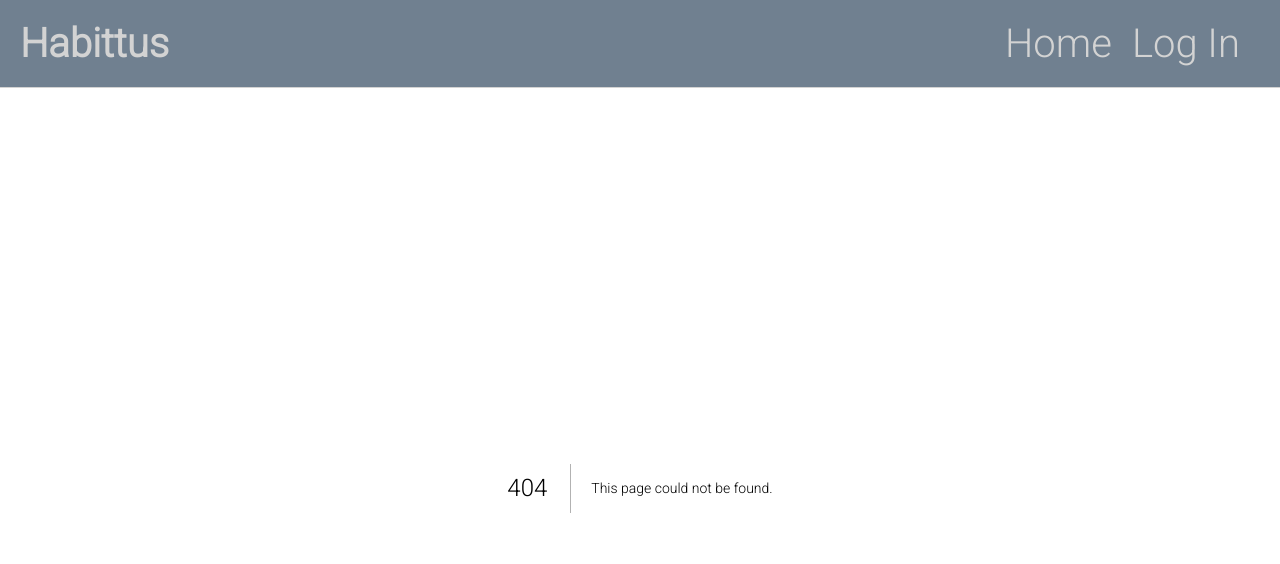
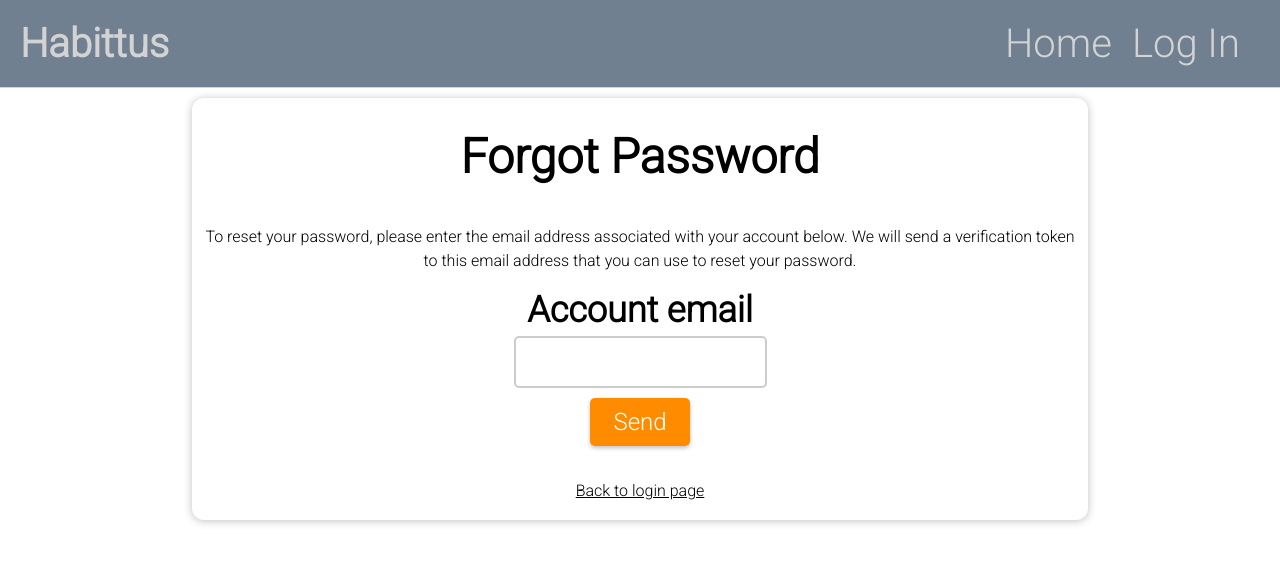
Before and after one commit to AndresUribe1234/Habits-front, a Next.js app: page /login/forgotpassword in a window 1280 px wide. Before the commit this address had no page. Shown: the top 564 px of the page. Built offline with nearby package versions, Linux system fonts and the light colour scheme.

Commit message:
password reset flow working

```diff
--- /dev/null
+++ b/components/auth/forget-password/EmailForm.js
@@ -0,0 +1,79 @@
+import { useRef, useState } from "react";
+import classes from "./../../../styles/ParentForgotPassword.module.scss";
+
+const EmailForm = (props) => {
+  const [error, setError] = useState(false);
+  const [errorMessage, setErrorMessage] = useState("");
+  const [submitingForm, setSubmitingForm] = useState(false);
+
+  const accountEmailRef = useRef();
+
+  const submitFormHandler = async (event) => {
+    event.preventDefault();
+    const enteredEmail = accountEmailRef.current.value;
+    await sendPasswordResetToken(enteredEmail);
+  };
+
+  async function sendPasswordResetToken(email) {
+    try {
+      const object = {
+        method: "POST",
+        headers: { "Content-Type": "application/json" },
+        body: JSON.stringify({
+          email: email,
+        }),
+      };
+
+      setError(false);
+      setSubmitingForm(true);
+      const response = await fetch(
+        `${process.env.NEXT_PUBLIC_NODE_URL}/api/users/account/password-reset/send-token`,
+        object
+      );
+
+      const data = await response.json();
+
+      if (response.status !== 200) {
+        setSubmitingForm(false);
+        setErrorMessage(data.err);
+        setError(true);
+      }
+
+      if (response.status === 200) {
+        setSubmitingForm(false);
+        props.onSetEmail(email);
+        props.onVisible();
+      }
+    } catch (err) {
+      console.log(err);
+    }
+  }
+
+  function disappearErrHandler() {
+    setError(false);
+  }
+
+  return (
+    <form onSubmit={submitFormHandler}>
+      <div>
+        <p>
+          To reset your password, please enter the email address associated with
+          your account below. We will send a verification token to this email
+          address that you can use to reset your password.
+        </p>
+
+        <h2>Account email</h2>
+        <input ref={accountEmailRef} onFocus={disappearErrHandler}></input>
+      </div>
+      {submitingForm && <p>Submiting form...</p>}
+      {!submitingForm && error && (
+        <p className={classes["err-message"]}>{`Error: ${errorMessage}`}</p>
+      )}
+      <div className={classes["btn-container"]}>
+        <button>Send</button>
+      </div>
+    </form>
+  );
+};
+
+export default EmailForm;
--- /dev/null
+++ b/components/auth/forget-password/ParentForgotPassword.js
@@ -0,0 +1,53 @@
+import { useRouter } from "next/router";
+import classes from "./../../../styles/ParentForgotPassword.module.scss";
+import { useState } from "react";
+import EmailForm from "./EmailForm";
+
+import PasswordForm from "./PasswordForm";
+
+const ParentForgotPassword = () => {
+  const [success, setSuccessMsg] = useState(false);
+  const [email, setEmail] = useState("");
+  const [emailFormVisible, setEmailFormVisible] = useState(true);
+  const [passwordFormVisible, setPasswordFormVisible] = useState(false);
+
+  const router = useRouter();
+
+  const backHandler = () => {
+    router.back();
+  };
+
+  const emailVisibleHandler = () => {
+    setEmailFormVisible(false);
+    setPasswordFormVisible(true);
+  };
+
+  const passwordVisibleHandler = () => {
+    setPasswordFormVisible(false);
+    setSuccessMsg(true);
+  };
+
+  const emailHandler = (email) => {
+    setEmail(email);
+  };
+
+  return (
+    <div className={classes["forms-container"]}>
+      <h1>Forgot Password</h1>
+      {emailFormVisible && (
+        <EmailForm onVisible={emailVisibleHandler} onSetEmail={emailHandler} />
+      )}
+      {passwordFormVisible && (
+        <PasswordForm onVisible={passwordVisibleHandler} email={email} />
+      )}
+      {success && (
+        <p className={classes.success}>Success: Password was changed!</p>
+      )}
+      <button onClick={backHandler} className={classes["back-btn"]}>
+        Back to login page
+      </button>
+    </div>
+  );
+};
+
+export default ParentForgotPassword;
--- /dev/null
+++ b/components/auth/forget-password/PasswordForm.js
@@ -0,0 +1,133 @@
+import { useRef, useState } from "react";
+import classes from "./../../../styles/ParentForgotPassword.module.scss";
+
+const PasswordForm = (props) => {
+  const [error, setError] = useState(false);
+  const [errorMessage, setErrorMessage] = useState("");
+  const [submitingForm, setSubmitingForm] = useState(false);
+
+  const newPasswordRef = useRef();
+  const confirmNewPasswordRef = useRef();
+  const verificationRef = useRef();
+
+  const submitFormHandler = async (event) => {
+    event.preventDefault();
+    const verificationTokenEntered = verificationRef.current.value;
+    const newPasswordEntered = newPasswordRef.current.value;
+    const confirmNewPasswordEntered = confirmNewPasswordRef.current.value;
+
+    if (newPasswordEntered !== confirmNewPasswordEntered) {
+      setError(true);
+      setErrorMessage("Passwords entered do not match!");
+      return;
+    }
+
+    if (
+      verificationTokenEntered.trim() === "" ||
+      newPasswordEntered.trim() === "" ||
+      confirmNewPasswordEntered.trim() == ""
+    ) {
+      setError(true);
+      setErrorMessage("You cannot submit form without the proper information!");
+      return;
+    }
+
+    await sendRequestNewPassword(
+      props.email,
+      verificationTokenEntered,
+      newPasswordEntered,
+      confirmNewPasswordEntered
+    );
+  };
+
+  async function sendRequestNewPassword(
+    email,
+    verificationToken,
+    newPassword,
+    confirmNewPassword
+  ) {
+    try {
+      const object = {
+        method: "POST",
+        headers: { "Content-Type": "application/json" },
+        body: JSON.stringify({
+          email,
+          verificationToken,
+          newPassword,
+          confirmNewPassword,
+        }),
+      };
+
+      setError(false);
+      setSubmitingForm(true);
+      const response = await fetch(
+        `${process.env.NEXT_PUBLIC_NODE_URL}/api/users/account/password-reset/new-password`,
+        object
+      );
+
+      const data = await response.json();
+
+      if (response.status !== 200) {
+        setSubmitingForm(false);
+        setErrorMessage(data.err);
+        setError(true);
+      }
+
+      if (response.status === 200) {
+        setSubmitingForm(false);
+        props.onVisible();
+      }
+    } catch (err) {
+      console.log(err);
+    }
+  }
+
+  function disappearErrHandler() {
+    setError(false);
+  }
+
+  return (
+    <form onSubmit={submitFormHandler}>
+      <div>
+        <p>
+          We've sent a verification code to your email address. Please check
+          your inbox, as well as your spam or junk folders, as the email may
+          have been filtered there.
+        </p>
+        <p>
+          If you don't receive the email within a few minutes, please contact
+          our support team at habittusdev@gmail.com.
+        </p>
+        <h2>Verification token</h2>
+        <input ref={verificationRef} onFocus={disappearErrHandler}></input>
+      </div>
+      <div>
+        <h2>New password</h2>
+        <input
+          ref={newPasswordRef}
+          type="password"
+          minLength={8}
+          onFocus={disappearErrHandler}
+        ></input>
+      </div>
+      <div>
+        <h2>Confirm new password</h2>
+        <input
+          ref={confirmNewPasswordRef}
+          type="password"
+          minLength={8}
+          onFocus={disappearErrHandler}
+        ></input>
+      </div>
+      {submitingForm && <p>Submiting form...</p>}
+      {!submitingForm && error && (
+        <p className={classes["err-message"]}>{`Error: ${errorMessage}`}</p>
+      )}
+      <div className={classes["btn-container"]}>
+        <button>Send</button>
+      </div>
+    </form>
+  );
+};
+
+export default PasswordForm;
--- /dev/null
+++ b/pages/login/forgotpassword.js
@@ -0,0 +1,24 @@
+import React, { useContext, useState } from "react";
+import AuthContext from "@/store/auth-context";
+import classes from "./../../styles/ParentForgotPassword.module.scss";
+import ParentForgotPassword from "../../components/auth/forget-password/ParentForgotPassword";
+
+const ForgotPassword = () => {
+  const authCtx = useContext(AuthContext);
+
+  return (
+    <div
+      className={[
+        classes["forgot-pasword-container"],
+        authCtx.authObject.isLogIn ? classes["logged"] : "",
+      ].join(" ")}
+    >
+      {authCtx.authObject.isLogIn && (
+        <p className={classes["logged-in"]}>Your are already logged in!</p>
+      )}
+      {!authCtx.authObject.isLogIn && <ParentForgotPassword />}
+    </div>
+  );
+};
+
+export default ForgotPassword;
--- a/pages/login.js
+++ b/pages/login/index.js
@@ -2,7 +2,8 @@ import LoginForm from "@/components/auth/LoginForm";
 import CreateAccountForm from "@/components/auth/CreateAccountForm";
 import React, { useContext, useState } from "react";
 import AuthContext from "@/store/auth-context";
-import classes from "./../styles/login.module.scss";
+import classes from "./../../styles/login.module.scss";
+import Link from "next/link";
 
 const Login = () => {
   const authCtx = useContext(AuthContext);
@@ -33,6 +34,7 @@ const Login = () => {
           {loginForm ? "Create new account" : "Login"}
         </button>
       )}
+      <Link href={"/login/forgotpassword"}>Forgot password</Link>
     </div>
   );
 };
--- a/pages/myprogress.js
+++ b/pages/myprogress/index.js
@@ -1,8 +1,7 @@
 import { useContext } from "react";
 import AuthContext from "@/store/auth-context";
-import HabitsProfile from "./../components/habits/HabitsProfile";
+import HabitsProfile from "./../../components/habits/HabitsProfile";
 
-import Link from "next/link";
 import PleaseLogIn from "@/components/Other/PleaseLogIn";
 
 const MyProgress = () => {
--- /dev/null
+++ b/styles/ParentForgotPassword.module.scss
@@ -0,0 +1,65 @@
+@import "./mixins";
+@import "./vars";
+
+.forgot-pasword-container {
+  @extend %container;
+
+  .forms-container {
+    display: flex;
+    flex-direction: column;
+    text-align: center;
+
+    h1 {
+      padding: 20px 0;
+    }
+    form {
+      padding: 20px 0;
+    }
+
+    p {
+      font-size: 16px;
+      line-height: 1.5;
+      margin: 0 0 1em 0;
+    }
+  }
+
+  .err-message {
+    color: lightcoral;
+  }
+
+  .success {
+    color: $green-contrast-navbar;
+  }
+
+  .back-btn {
+    background-color: white;
+    font-size: 12px;
+    border: none;
+    text-decoration: underline;
+    padding: 10px 0;
+    cursor: pointer;
+    color: black;
+  }
+
+  form {
+    button {
+      @extend %btn;
+    }
+
+    input {
+      @extend %input;
+    }
+  }
+}
+
+@include desktop() {
+  .forgot-pasword-container {
+    font-size: 24px;
+    width: 70vw;
+    margin: 10px auto 0 auto;
+
+    .back-btn {
+      font-size: 16px;
+    }
+  }
+}
--- a/styles/login.module.scss
+++ b/styles/login.module.scss
@@ -22,6 +22,18 @@
     cursor: pointer;
   }
 
+  a {
+    background-color: white;
+    font-size: 12px;
+    border: none;
+    text-decoration: underline;
+    padding: 10px 0;
+    cursor: pointer;
+    &:visited {
+      color: black;
+    }
+  }
+
   .logged-in {
     position: absolute;
     top: 50%;
@@ -39,5 +51,14 @@
     .switch-btn-func {
       font-size: 16px;
     }
+
+    a {
+      background-color: white;
+      font-size: 16px;
+      border: none;
+      text-decoration: underline;
+      padding: 10px 0;
+      cursor: pointer;
+    }
   }
 }
```
